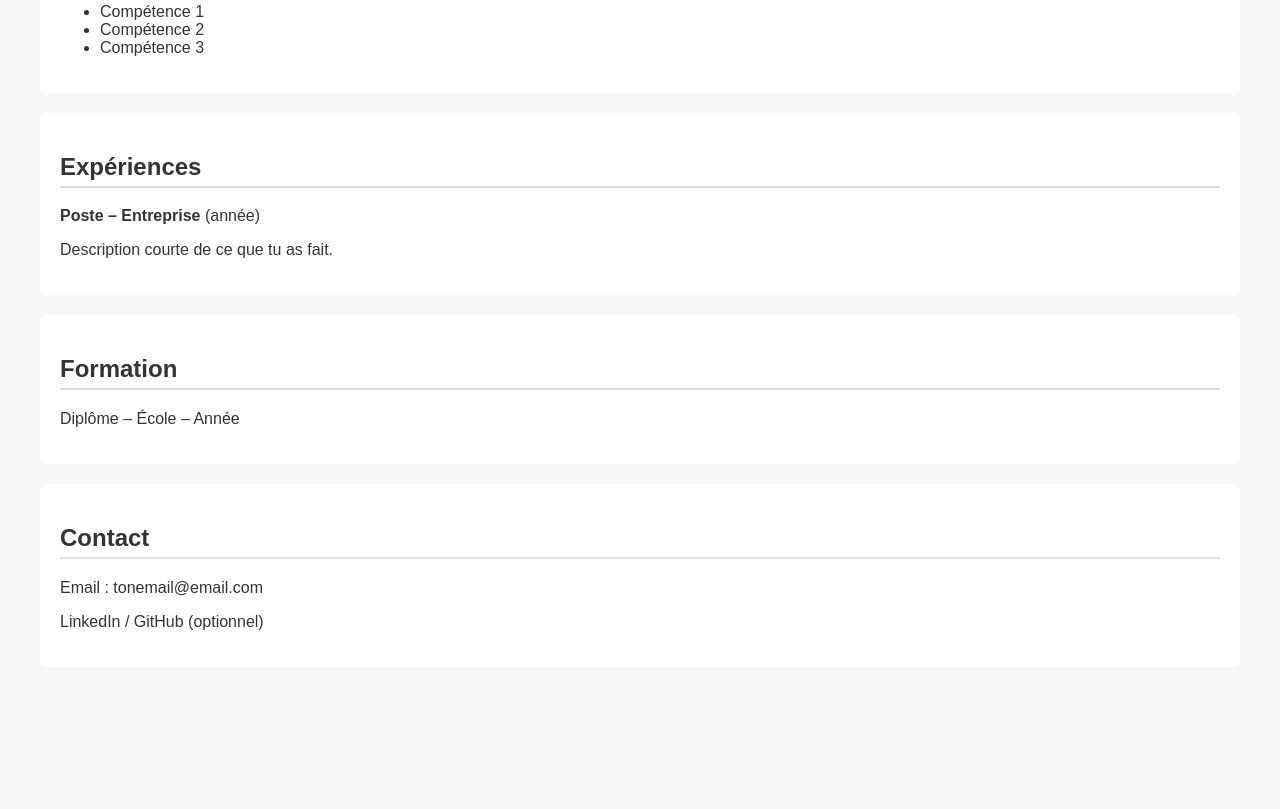
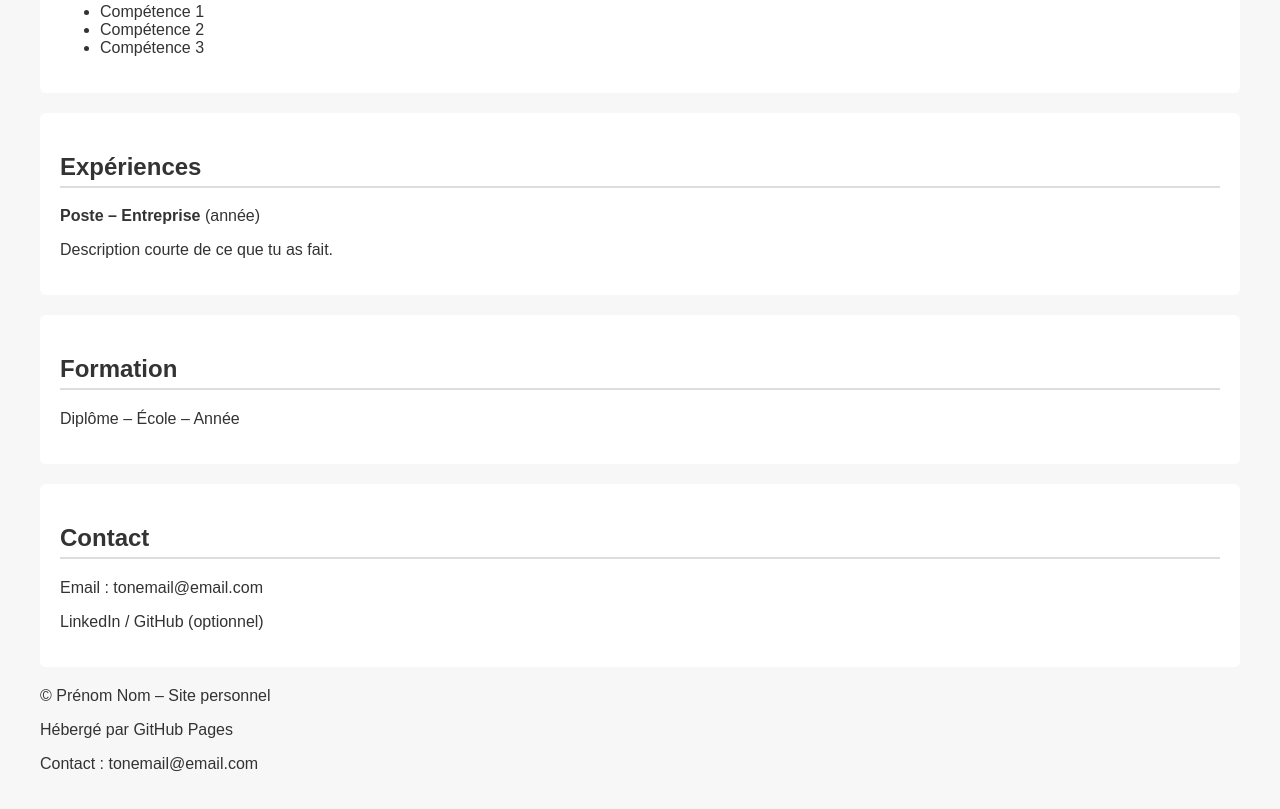
Before and after one commit to SolenneBlanloeil/SolenneBlanloeil.github.io, a plain HTML site: page index.html in a window 1280 px wide. Shown: the part 412-1221 px from the top of the page. Before the commit the page ends 1119 px from the top, so only its background shows below. Drawn offline with Linux system fonts and the light colour scheme.

Commit message:
index.html

```diff
--- a/index.html
+++ b/index.html
@@ -49,3 +49,9 @@
 
 </body>
 </html>
+
+<footer>
+    <p>© Prénom Nom – Site personnel</p>
+    <p>Hébergé par GitHub Pages</p>
+    <p>Contact : tonemail@email.com</p>
+</footer>
```
